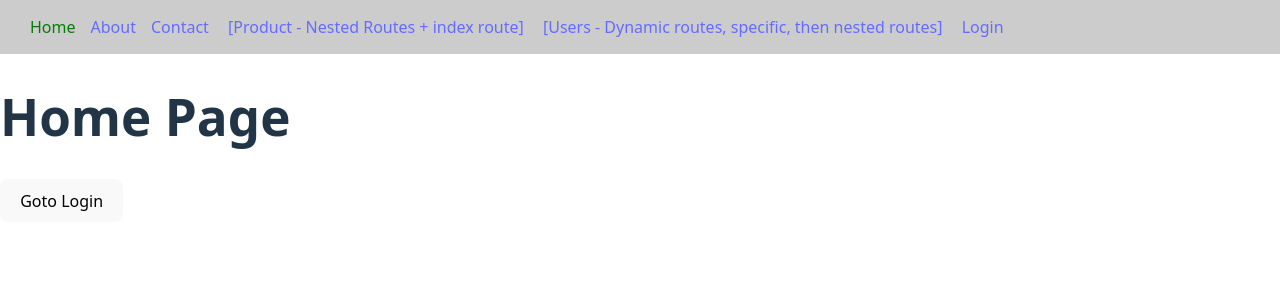
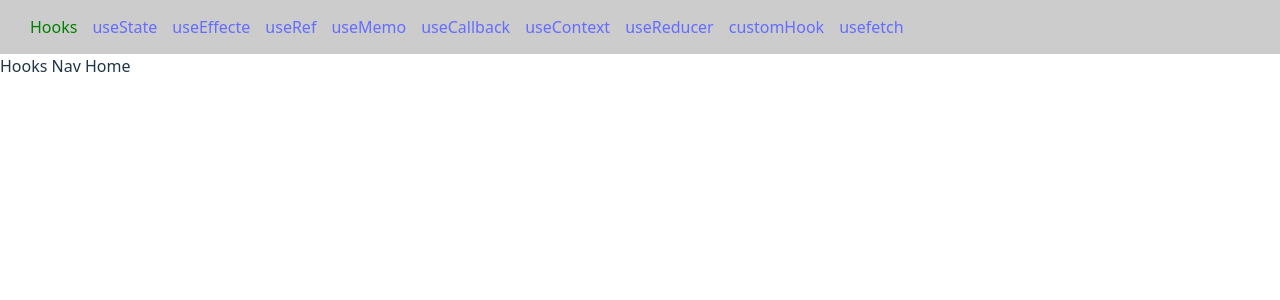
Before and after one commit to gnganapath/DipeshMalvia_YT_UI, a React (Vite) app in the folder react-recall-feb2026/: page / in a window 1280 px wide. Shown: the top 300 px of the page. Built offline with nearby package versions, Linux system fonts and the light colour scheme.

Commit message:
DM-React-hook-recall BEGIN

```diff
--- a/react-recall-feb2026/src/main.tsx
+++ b/react-recall-feb2026/src/main.tsx
@@ -1,12 +1,12 @@
 import { StrictMode } from 'react'
 import { createRoot } from 'react-dom/client'
 import './index.css'
-//import App from './App.tsx';
- import RouterApp from './RouterApp';
+import App from './App.tsx';
+//  import RouterApp from './RouterApp';
 
 createRoot(document.getElementById('root')!).render(
   <StrictMode>
-    {/*<App />*/}
-    <RouterApp />
+    <App />
+    {/*<RouterApp />*/}
   </StrictMode>,
 )
```
